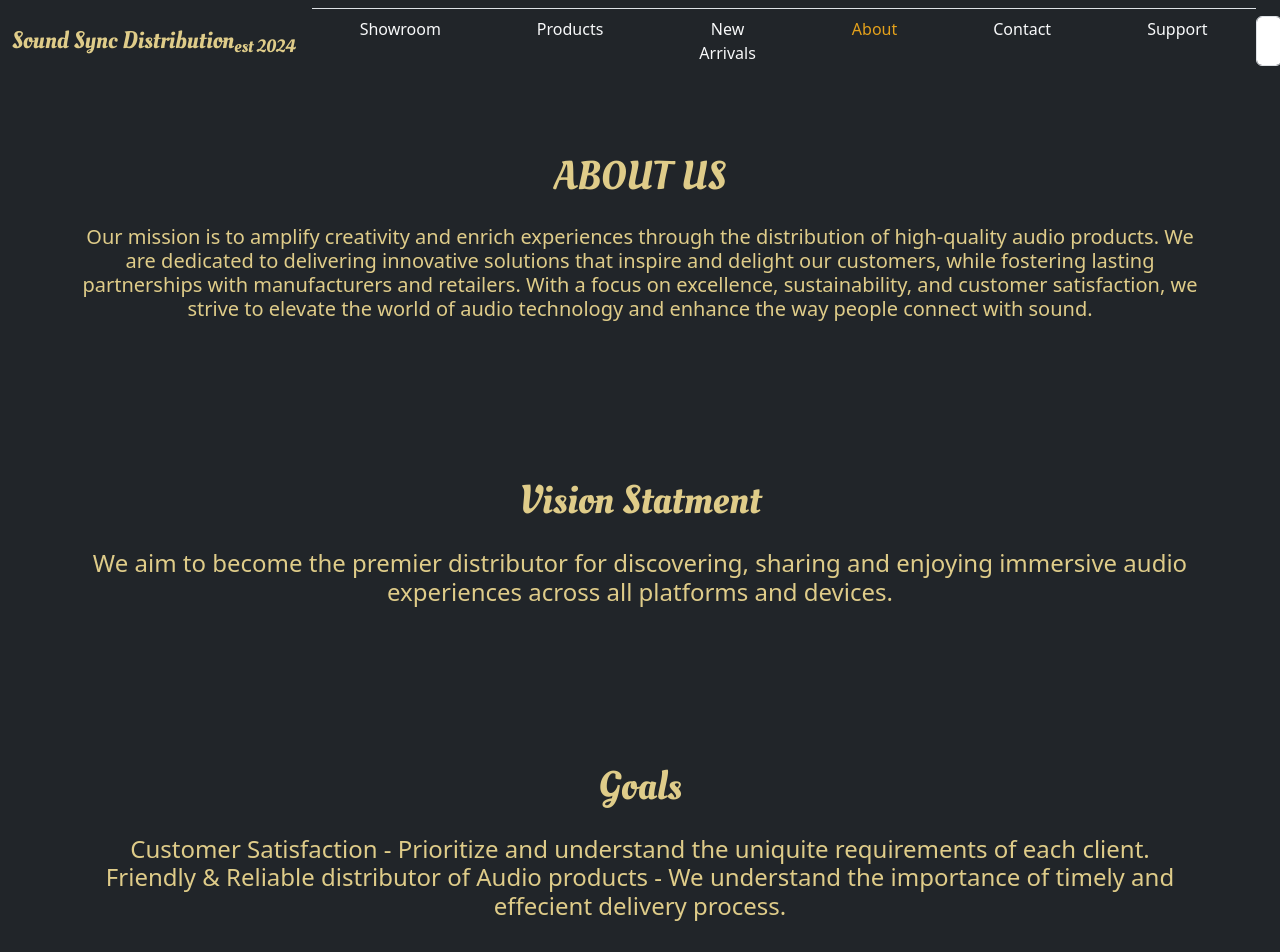
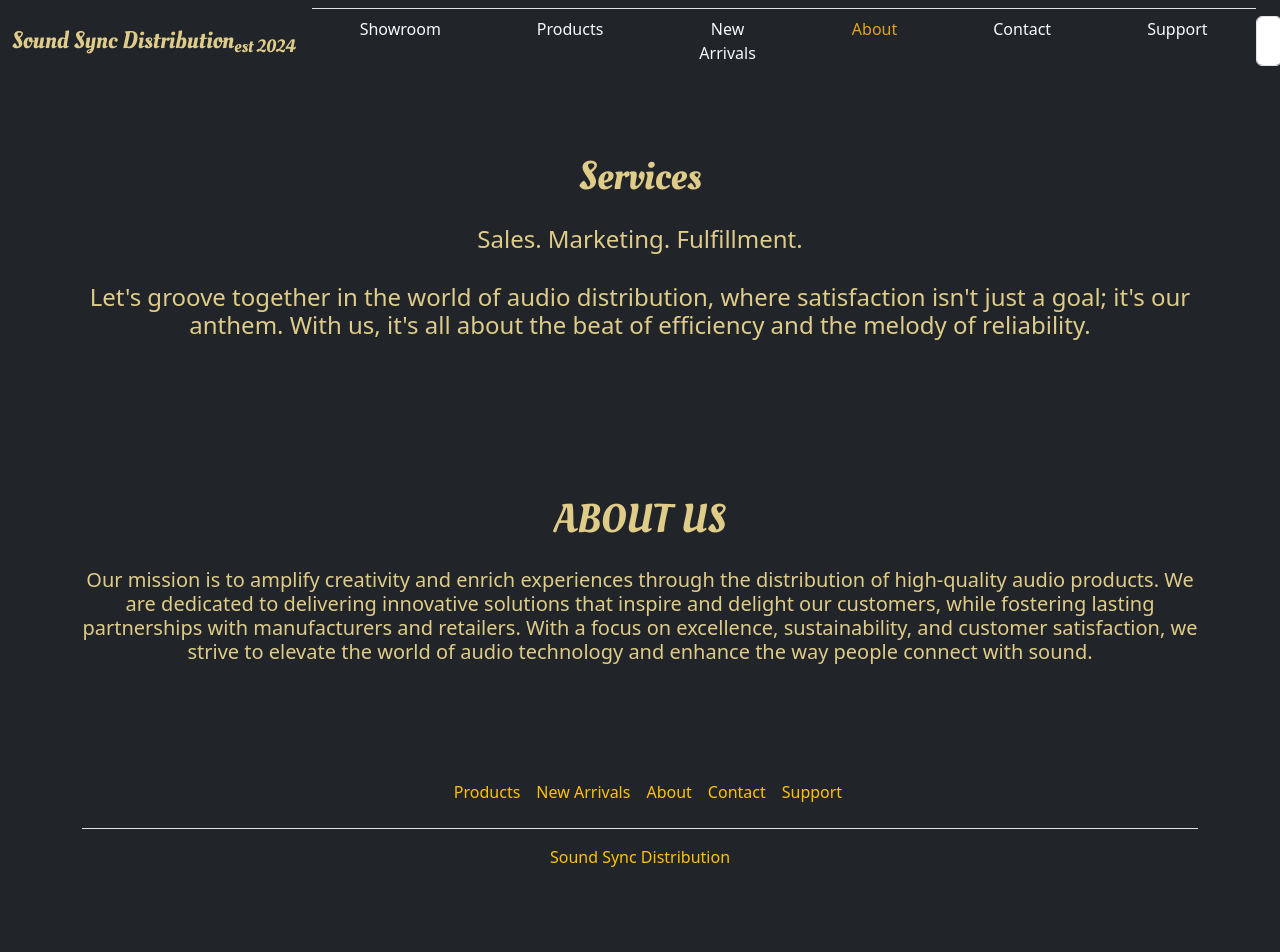
Before and after one commit to jb1756/Sound_Sync_Distribution, a React (Create React App) app: page /about in a window 1280 px wide. Shown: the top 952 px of the page. After the commit the page ends 925 px from the top, so only its background shows below. Built offline with nearby package versions, Linux system fonts and the light colour scheme.

Commit message:
Adjustment to about us page

```diff
--- a/src/components/about/index.js
+++ b/src/components/about/index.js
@@ -1,59 +1,60 @@
-import React from 'react'
-import { Stack } from 'react-bootstrap';
+import React from "react";
+import { Stack } from "react-bootstrap";
 
 const About = () => {
   return (
     <Stack gap={3}>
 
-        <div className="h5 text-muted bg-dark mb-4 m-5 p-4" style={{ marginBottom: '10px' }} ><div>
-        <h1 className="text-center mb-4 oleoScript" style={{ color: "#dfcc89" }}>ABOUT US</h1>
-      </div>
-          <div style={{ marginBottom: '20px',  color: "#dfcc89" }}>Our mission is to amplify creativity and enrich experiences through the distribution of high-quality
-        audio products. We are dedicated to delivering innovative solutions that inspire and delight our customers,
-        while fostering lasting partnerships with manufacturers and retailers. With a focus on excellence,
-        sustainability, and customer satisfaction, we strive to elevate the world of
-        audio technology and enhance the way people connect with sound.
-          </div>
+      <div
+        className="h4 text-muted bg-dark mb-4 m-5 p-4"
+        style={{ marginBottom: "20px" }}
+      >
+        <div
+          className="text-center  mb-4 oleoScript"
+          style={{ marginBottom: "10px", color: "#dfcc89" }}
+        >
+          <h1>Services</h1>
+        </div>
+        <ul
+          className="list-unstyled"
+          style={{ marginBottom: "20px", color: "#dfcc89" }}
+        >
+          <li>Sales. Marketing. Fulfillment.</li>
+          <br/>
+          <li>
+            Let's groove together in the world of audio distribution, where
+            satisfaction isn't just a goal; it's our anthem. With us, it's all
+            about the beat of efficiency and the melody of reliability.
+          </li>
+        </ul>
       </div>
 
 
-      <div className="h4 text-muted bg-dark mb-4 m-5 p-4" style={{ marginBottom: '10px' }}>
-      <div className="text-center mb-4 oleoScript" style={{ marginBottom: '10px', color: "#dfcc89" }}>
-        <h1>Vision Statment</h1>
-      </div>
-        <div style={{ marginBottom: '20px',  color: "#dfcc89" }}>We aim to become the premier distributor for discovering,
-        sharing and enjoying immersive audio experiences across all platforms
-        and devices.
+      <div
+        className="h5 text-muted bg-dark mb-4 m-5 p-4"
+        style={{ marginBottom: "10px" }}
+      >
+        <div>
+          <h1
+            className="text-center mb-4 oleoScript"
+            style={{ color: "#dfcc89" }}
+          >
+            ABOUT US
+          </h1>
+        </div>
+        <div style={{ marginBottom: "20px", color: "#dfcc89" }}>
+          Our mission is to amplify creativity and enrich experiences through
+          the distribution of high-quality audio products. We are dedicated to
+          delivering innovative solutions that inspire and delight our
+          customers, while fostering lasting partnerships with manufacturers and
+          retailers. With a focus on excellence, sustainability, and customer
+          satisfaction, we strive to elevate the world of audio technology and
+          enhance the way people connect with sound.
         </div>
       </div>
 
-
-
-      <div className= "h4 text-muted bg-dark mb-4 m-5 p-4" style={{ marginBottom: '20px' }}>
-        <div className="text-center mb-4 oleoScript" style={{ marginBottom: '10px',  color: "#dfcc89" }}>
-        <h1>Goals</h1>
-        </div>
-      <ul className="list-unstyled" style={{ marginBottom: '20px',  color: "#dfcc89"}}>
-          <li>Customer Satisfaction - Prioritize and understand the uniquite requirements of each client.</li>
-          <li>Friendly & Reliable distributor of Audio products - We understand the importance of timely and effecient delivery process.</li>
-        </ul>
-      </div>
-
-      <div className= "h4 text-muted bg-dark mb-4 m-5 p-4" style={{ marginBottom: '20px' }}>
-        <div className="text-center  mb-4 oleoScript" style={{ marginBottom: '10px',  color: "#dfcc89" }}>
-        <h1>Services</h1>
-        </div>
-      <ul className="list-unstyled" style={{ marginBottom: '20px',  color: "#dfcc89" }}>
-          <li>Logistic and Distribution: Whether it's within New Jersey or elsewhere domestically, we have the expertise and resources to
-            handle all your distribution needs.
-          </li>
-          <li>Consulting and Support: Need guidance on optimizing your supply chain or expanding to U.S market? Our team can help. We offer personalized Consulting
-            services to help you achieve your goals and overcome any challenges.
-          </li>
-        </ul>
-      </div>
     </Stack>
-  )
-}
+  );
+};
 
 export default About;
```
